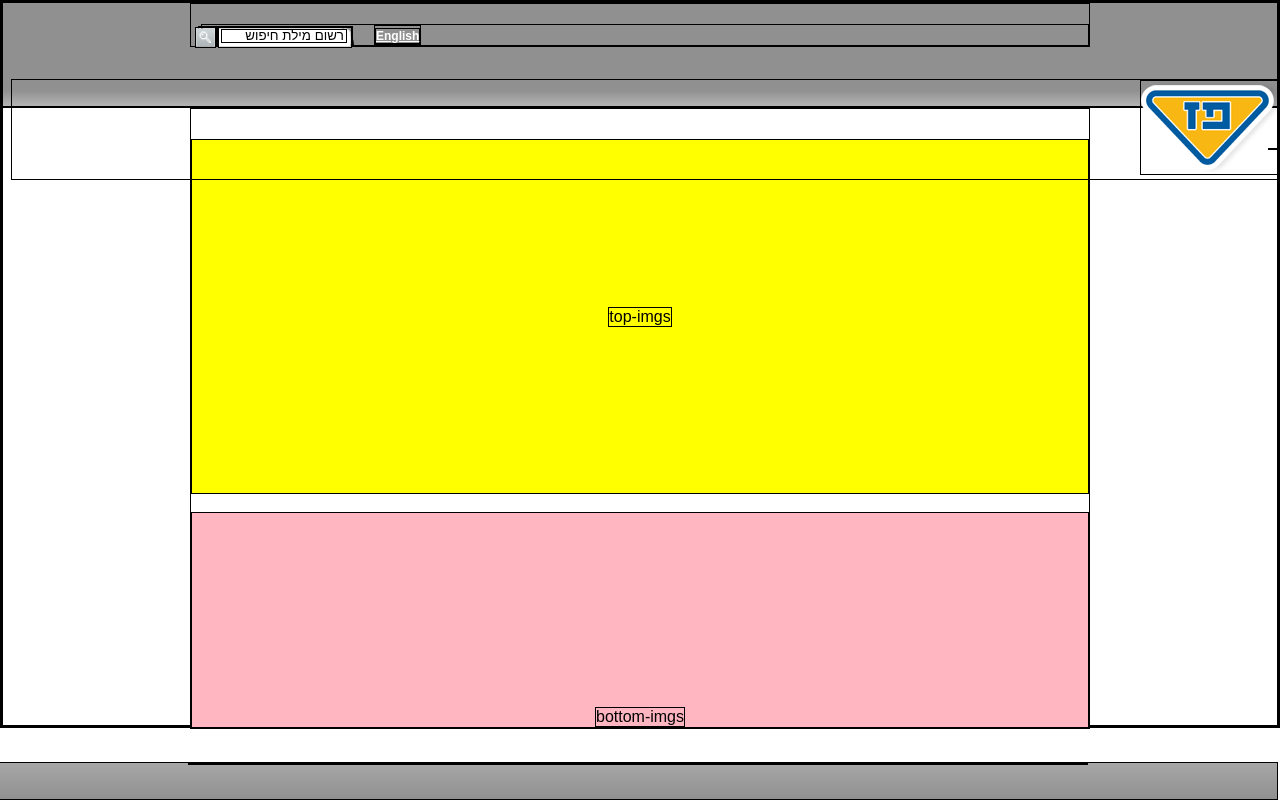
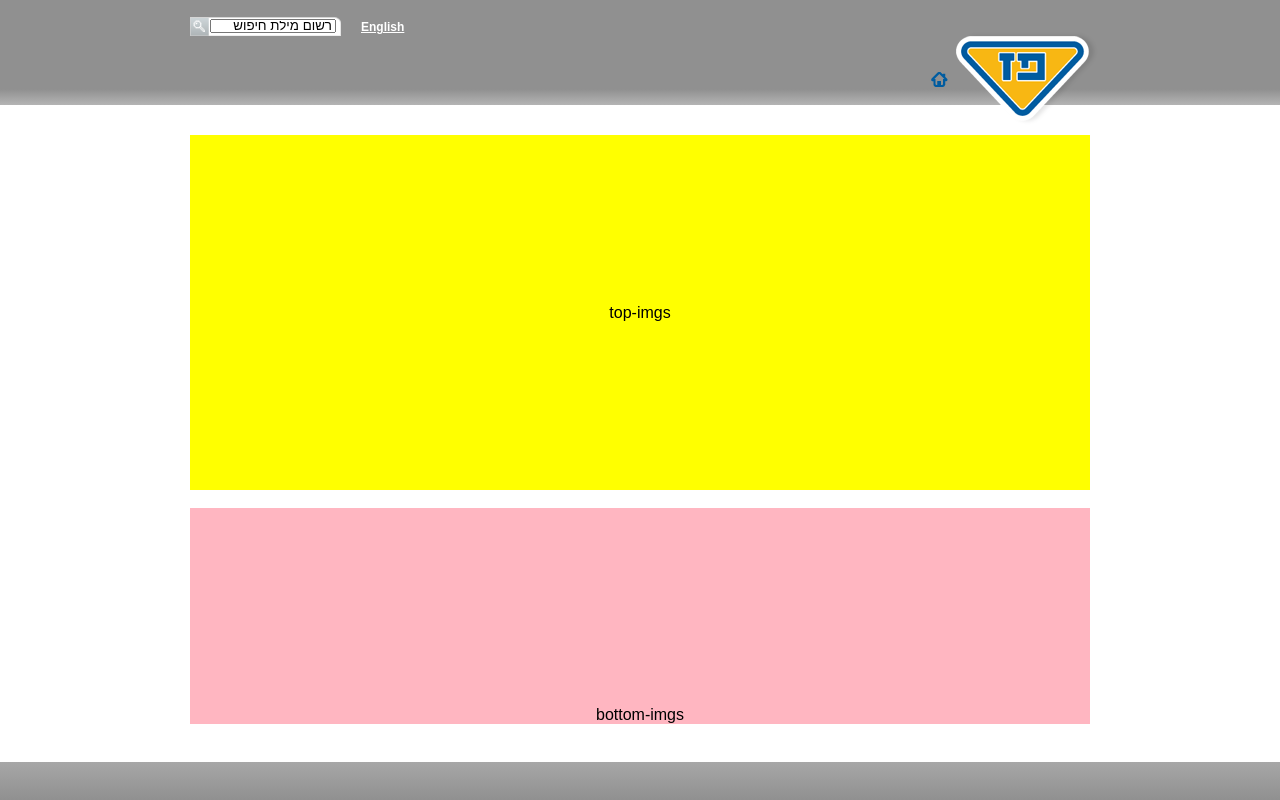
Before and after one commit to hilel-dr/Mid-Exercise, a plain HTML site: page index.html in a window 1280 px wide. Drawn offline with Linux system fonts and the light colour scheme.

Commit message:
Change positioning to flex

```diff
--- a/index.css
+++ b/index.css
@@ -4,12 +4,13 @@
     box-sizing: border-box;
     margin: 0;
     font-family: 'Arial (Hebrew)', Arial;
-    border: solid 1px black;
+    /* border: solid 1px black;      */
 }
 
 
 .content {
     width: 900px;
+    height: 100%;
     display: flex;
     flex-direction: column;
     justify-content: space-between;
@@ -23,14 +24,12 @@ header {
     background-image: linear-gradient(to bottom, rgb(144, 144, 144) 85%, rgb(180,180,180));
     display: flex;
     flex-direction: column;
-    justify-content: space-between;
 }
 
 /* top header box contains the search box and the lang label */
-.top-header-box {
+.top-header {
     display: flex;
-    margin-top: 20px;
-    margin-left: 10px ;
+    height: 50%;
     justify-content: flex-end;
     align-items: center;
 }
@@ -48,8 +47,6 @@ header {
 .search-box{
     display: flex;
     align-items: center;
-    width: 152px;
-    height: 19px;
     border-radius: 0px 50px 0px 0px;
 }
 
@@ -71,23 +68,34 @@ header {
     height: 19px;
 }
 
-/* css end of top header box */
+/* End of top header box CSS */
 
+/* bottom-header CSS */
+
+.bottom-header {
+    display: flex;
+    align-items: flex-end;
+    height: 50%;
+    /* align-items: center; */
+}
 
 .logo {
     position: relative;
-    top: 32px;
+    width: 142px;
+    height: 43px;
     right: -8px;
+    top: -30px;
 }
 
 .home-button {
     position: relative;
     width: 17px;
+    height: 33px;
     overflow: hidden;
-    /* top: 32px; */
-    right: -8px;
+ }
 
-}
+
+/* bottom-header CSS */
 
 /* main css */
 
--- a/index.html
+++ b/index.html
@@ -12,7 +12,7 @@
 <body>
     <header>
         <div class=content>
-            <div class="top-header-box">
+            <div class="top-header">
                 <div class="lang-label">
                     <a href="#">English</a>
                 </div>
@@ -21,12 +21,12 @@
                         <input type="text" value="רשום מילת חיפוש" onfocus="this.value = ''">
                         <img class="search_input" src="images/search_input.png" alt="">
                     </div>
-                    <a class="search-icon" href="#" >
+                    <a class="search-icon" href="#">
                         <img src="images/search_button.png" alt="herher">
                     </a>
                 </div>
             </div>
-        </div>
+            <div class="bottom-header">
                 <div class="logo">
                     <img src="images/paz_logo.png" alt="">
                 </div>
@@ -34,6 +34,9 @@
                     <a href="#">
                         <img src="images/menu_home.png" alt="">
                     </a>
+                </div>
+
+
             </div>
         </div>
     </header>
```
Lines whose indentation alone changed are shown as unchanged.
